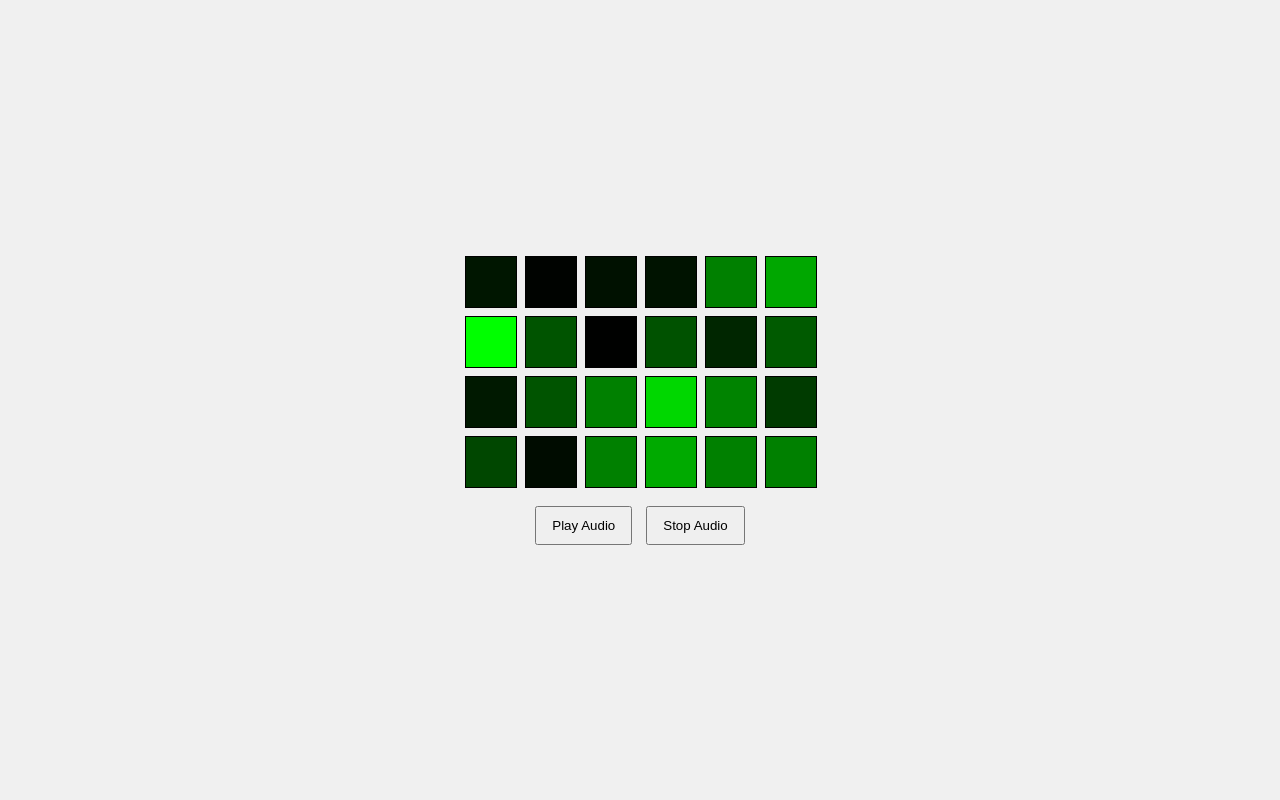
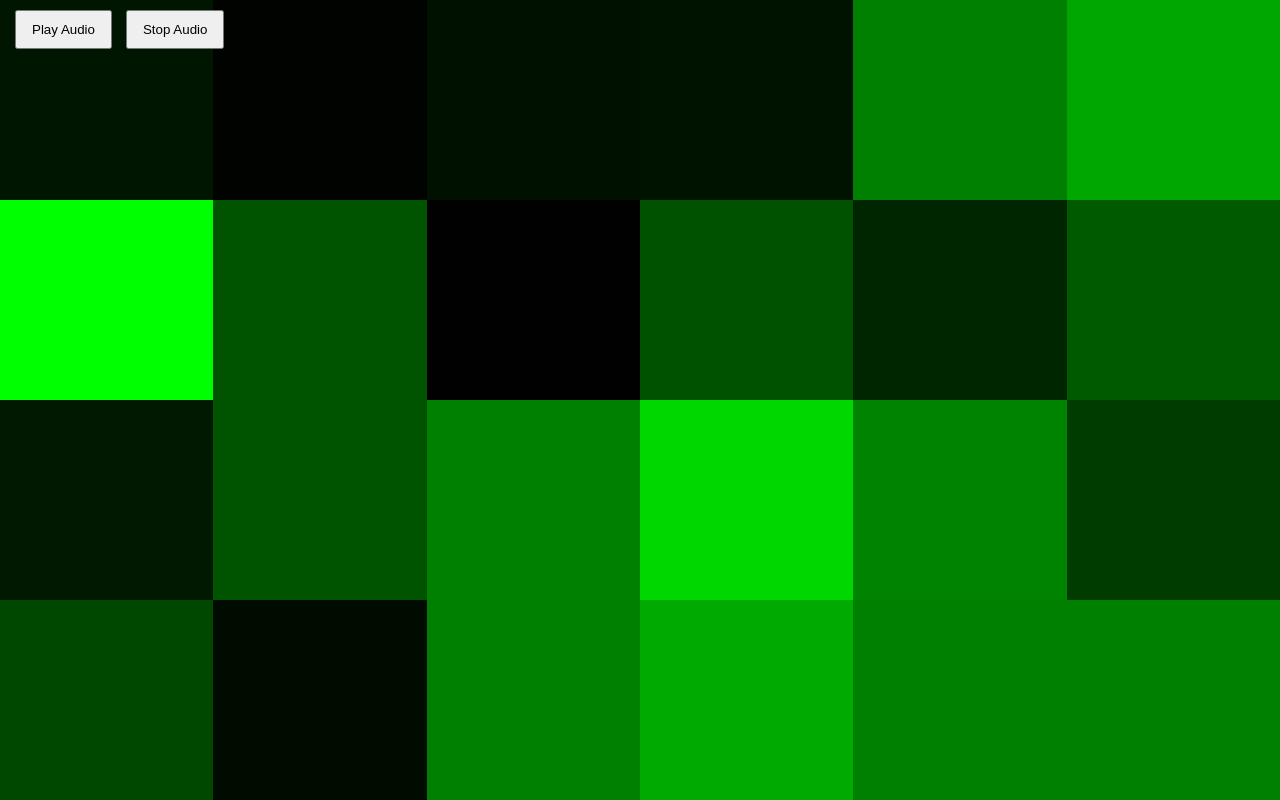
Before and after one commit to jnruby/jnruby.github.io, a plain HTML site: page index.html in a window 1280 px wide. Drawn offline with Linux system fonts and the light colour scheme.

Commit message:
fill screen

```diff
--- a/style.css
+++ b/style.css
@@ -1,30 +1,29 @@
-body {
+body, html {
     margin: 0;
     padding: 0;
-    display: flex;
-    justify-content: center;
-    align-items: center;
-    flex-direction: column;
-    height: 100vh;
-    background-color: #f0f0f0;
+    height: 100%;
+    width: 100%;
+    overflow: hidden; /* Prevents scrolling */
 }
 
 #container {
     display: grid;
-    grid-template-columns: repeat(6, 50px);  /* Adjust size as needed */
-    grid-template-rows: repeat(4, 50px);  /* Adjust size as needed */
-    gap: 10px;
+    width: 100vw;
+    height: 100vh;
+    grid-template-columns: repeat(6, 1fr);  /* 6 columns */
+    grid-template-rows: repeat(4, 1fr);  /* 4 rows */
+    gap: 0; /* Removes gaps between blocks */
 }
 
 .color-block {
-    width: 50px;  /* Adjust size as needed */
-    height: 50px;  /* Adjust size as needed */
-    border: 1px solid #000;
+    border: none; /* Removes border */
     background-color: green;
 }
 
 .controls {
-    margin-top: 20px;
+    position: absolute;
+    top: 10px;
+    left: 10px;
 }
 
 button {
```
